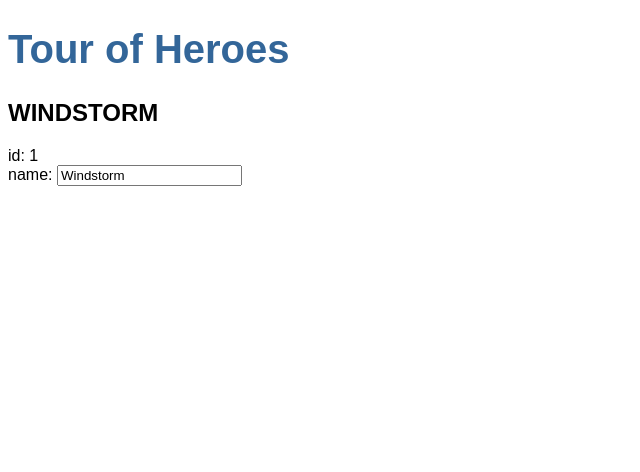
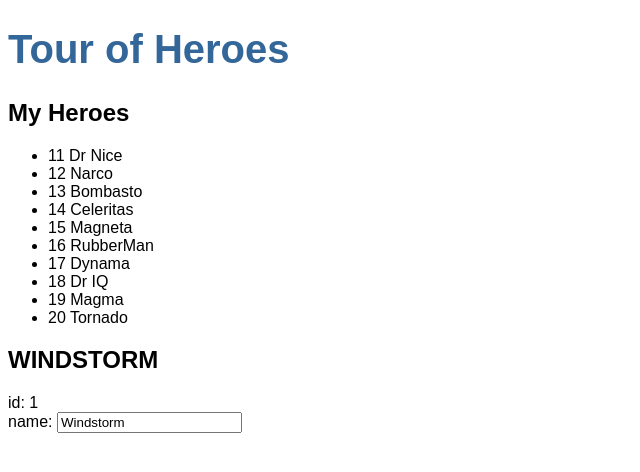
Before and after one commit to gmeben/angular-tour-of-heroes, an Angular app: page / in a window 1280 px wide. Shown: the top 472 px of the page, without its empty margins (0-640 px from the left). Built offline with nearby package versions, Linux system fonts and the light colour scheme.

Commit message:
feat: Add and show a list of mock heroes

```diff
--- a/src/app/heroes/heroes.component.html
+++ b/src/app/heroes/heroes.component.html
@@ -1,3 +1,10 @@
+<h2>My Heroes</h2>
+<ul class="heroes">
+    <li *ngFor="let hero of heroes">
+        <span class="badge">{{hero.id}}</span> {{hero.name}}
+    </li>
+</ul>
+
 <h2>{{hero.name | uppercase}}</h2>
 <div><span>id: </span>{{hero.id}}</div>
 <div>
--- a/src/app/heroes/heroes.component.ts
+++ b/src/app/heroes/heroes.component.ts
@@ -1,5 +1,6 @@
 import { Component, OnInit } from '@angular/core';
 import { Hero } from '../hero'
+import { HEROES } from '../mock-heroes'
 
 @Component({
   selector: 'app-heroes',
@@ -7,6 +8,8 @@
   styleUrls: ['./heroes.component.css']
 })
 export class HeroesComponent implements OnInit {
+
+  heroes = HEROES
 
   hero: Hero = {
     id: 1,
--- /dev/null
+++ b/src/app/mock-heroes.ts
@@ -0,0 +1,14 @@
+import { Hero } from './hero';
+
+export const HEROES: Hero[] = [
+  { id: 11, name: 'Dr Nice' },
+  { id: 12, name: 'Narco' },
+  { id: 13, name: 'Bombasto' },
+  { id: 14, name: 'Celeritas' },
+  { id: 15, name: 'Magneta' },
+  { id: 16, name: 'RubberMan' },
+  { id: 17, name: 'Dynama' },
+  { id: 18, name: 'Dr IQ' },
+  { id: 19, name: 'Magma' },
+  { id: 20, name: 'Tornado' }
+];
```
